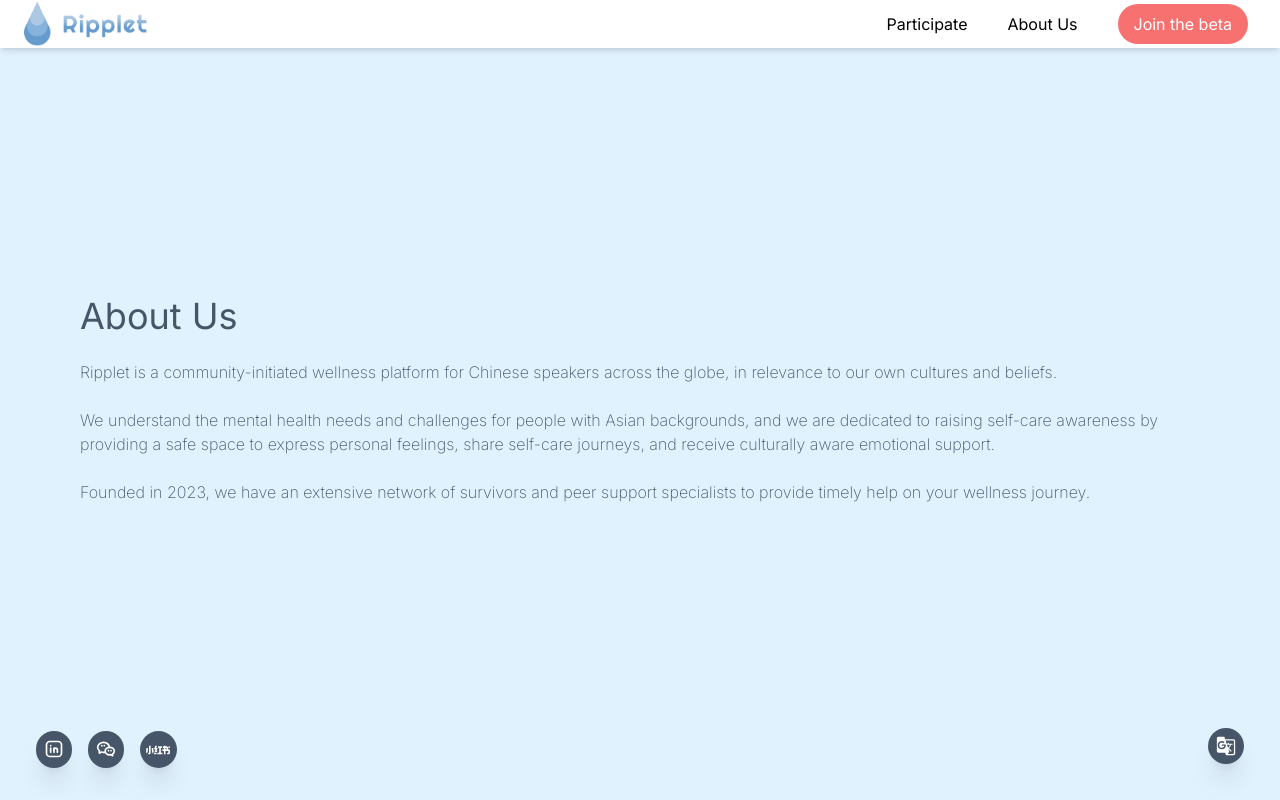
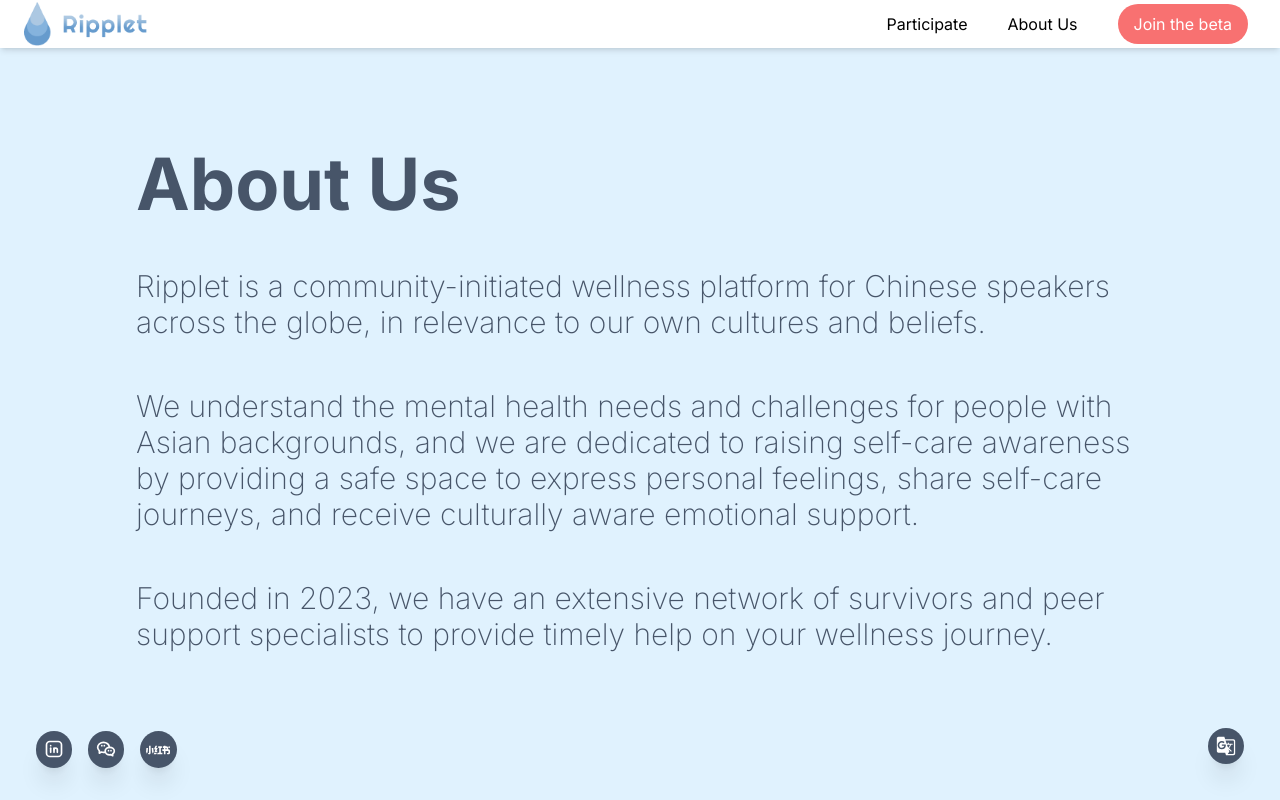
Before and after one commit to Victoriakaey/Ripplet_Info_Website, a Next.js app: page /about in a window 1280 px wide. Built offline with nearby package versions, Linux system fonts and the light colour scheme.

Commit message:
test size

```diff
--- a/src/app/page.tsx
+++ b/src/app/page.tsx
@@ -1,4 +1,5 @@
 "use client";
+import HomePage from "@/components/home_page";
 import { LanguageContext } from "@/context/language_context";
 import {
   cn_ripplet_introduction,
@@ -32,6 +33,7 @@ export default function Home() {
           </div>
         ))}
       </div>
+      {/* <HomePage /> */}
     </main>
   );
 }
--- a/src/components/about_us_content.tsx
+++ b/src/components/about_us_content.tsx
@@ -7,10 +7,10 @@ export default function AboutUsContent() {
   const { language } = useContext(LanguageContext);
   const contents = language === "en" ? en_about_us : cn_about_us;
   return (
-    <div className="flex flex-col gap-6 text-slate-600">
-      <div className="text-4xl">{contents.title}</div>
+    <div className="flex flex-col gap-12 text-slate-600 p-14">
+      <div className="text-7xl font-bold">{contents.title}</div>
       {contents.content.map((content, index) => (
-        <div key={index} className="font-extralight">
+        <div key={index} className="font-extralight text-3xl">
           {content}
         </div>
       ))}
--- /dev/null
+++ b/src/components/home_page.tsx
@@ -0,0 +1,11 @@
+import React from "react";
+
+export default function HomePage() {
+  return (
+    <div className="h-screen flex items-center justify-center">
+      <div className="bg-gradient-to-r from-cyan-100 to-indigo-300 rounded-3xl w-[105rem] h-[55rem] mt-10">
+        <div className="bg-white w-10 h-10 rounded-xl ">hi</div>
+      </div>
+    </div>
+  );
+}
```
